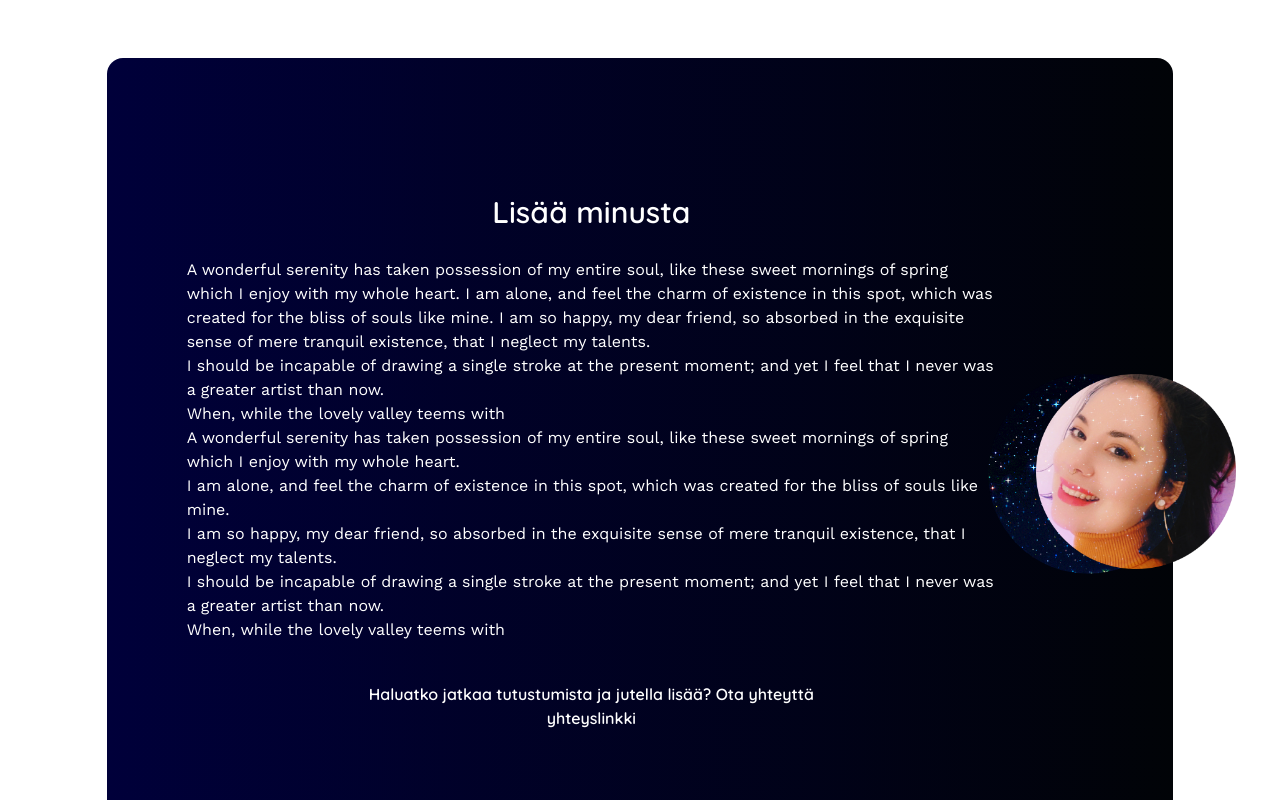
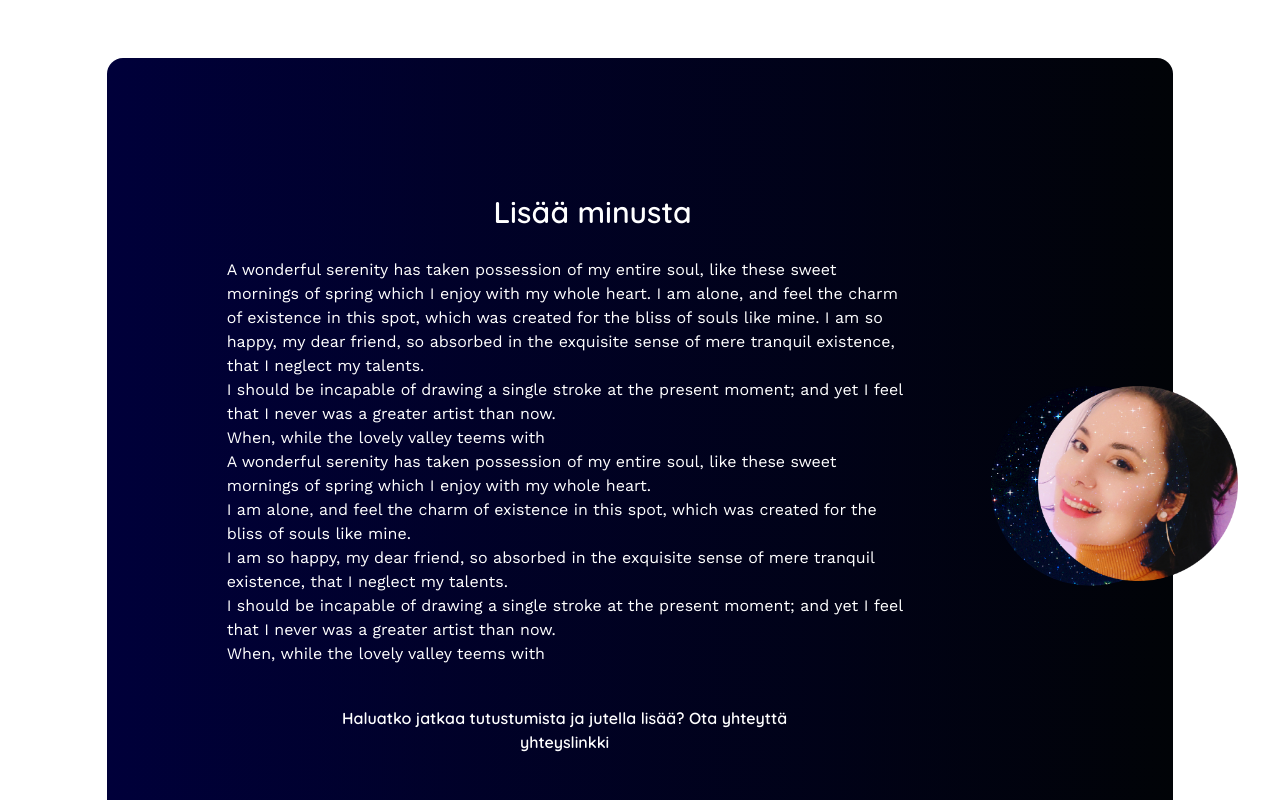
Before and after one commit to MilicaKrivokapic/Portfolio2022, a Next.js app: page / in a window 1280 px wide. Shown: the part 2860-3660 px from the top of the page. Built offline with nearby package versions, Linux system fonts and the light colour scheme.

Commit message:
fixed some typos with p tags

```diff
--- a/components/More.jsx
+++ b/components/More.jsx
@@ -8,7 +8,7 @@ export default function More() {
         <div className="flex items-center justify-center w-5/6 h-24 border-t"></div>
       </div> */}
       <div className="w-full flex justify-center">
-        <div className="flex lg:flex-row-reverse flex-col justify-around mb-64 bg-gradient-to-b md:bg-gradient-to-l from-[#010307] to-[#00003A] text-white py-20 w-full px-7 xl:px-20 lg:w-5/6 md:rounded-2xl mt-40">
+        <div className="flex lg:flex-row-reverse flex-col justify-around mb-64 bg-gradient-to-b md:bg-gradient-to-l from-[#010307] to-[#00003A] text-white py-20 w-full px-7 xl:px-20 lg:w-5/6 lg:rounded-2xl mt-40">
           <div className="grid grid-cols-1 grid-rows-1 h-full items-center justify-items-center xl:justify-items-start xl:items-center ml-10 -mt-36 sm:-mt-44 lg:-mt-0">
             <div
               className="col-start-1 col-span-1 row-span-1 row-start-1 -translate-x-12 w-[150px] h-[150px] md:w-[200px] md:h-[200px]"
@@ -34,12 +34,12 @@ export default function More() {
             ></div>
           </div>
 
-          <div className="font-Work flex flex-col justify-center items-center text-left float-left">
+          <div className="font-Work flex flex-col justify-center items-center text-left">
             <h2 className="text-center text-3xl font-Quick font-semibold pb-7 py-14 ">
               Lisää minusta
             </h2>
             <div
-              className="float-left"
+              className="lg:px-10 lg:pr-24 "
               // className="[clip-path:circle(50%_at_20%_30%)]
               //   [shape-outside:circle(50%_at_20%_30%)]"
             >
@@ -85,10 +85,10 @@ export default function More() {
 
                 <p>When, while the lovely valley teems with</p>
 
-                <p className=" font-Quick font-semibold text-center mt-10 mb-20">
+                <div className=" font-Quick font-semibold text-center mt-10 mb-20">
                   Haluatko jatkaa tutustumista ja jutella lisää? Ota yhteyttä
                   <p>yhteyslinkki</p>
-                </p>
+                </div>
               </div>
             </div>
           </div>
--- a/components/RecentWork.jsx
+++ b/components/RecentWork.jsx
@@ -12,7 +12,7 @@ export default function RecentWork() {
         <h2 className="font-Quick font-bold text-2xl">
           Viimeaikaisia projektejani
         </h2>
-        <p className="items-center w-5/6 font-Work xl:w-[50rem] pt-4 text-sm md:text-lg">
+        <div className="items-center w-5/6 font-Work xl:w-[50rem] pt-4 text-sm md:text-lg">
           Tässä muutamia lähiaikoina toteuttamiani sivustoja.{" "}
           <p>
             Mikäli haluat nähdä media-alan portfolioni, tsekkaa se osoitteessa{" "}
@@ -27,7 +27,7 @@ export default function RecentWork() {
             Mikäli haluat jutella enemmän projekteistani, tai palkata minut
             esimerkiksi freelanceriksi projektiin, ota yhteyttä.
           </p> */}
-        </p>
+        </div>
       </div>
       <div className="grid grid-cols-1 w-5/6 2xl:grid-cols-3 md:grid-cols-2 py-8 md:py-20 gap-8">
         <WorkCard
--- a/components/Testimonials.js
+++ b/components/Testimonials.js
@@ -1,6 +1,6 @@
 export default function Testimonials() {
   return (
-    <div className="flex flex-col justify-center items-center">
+    <div className="flex flex-col justify-center items-center h-screen">
       <h2 className="font-bold text-2xl font-Quick mb-4"> Suosituksia </h2>
       <p className="font-Work">
         Tyypit joiden kanssa olen työskennelleet haluavat sanoa sanasen
```
